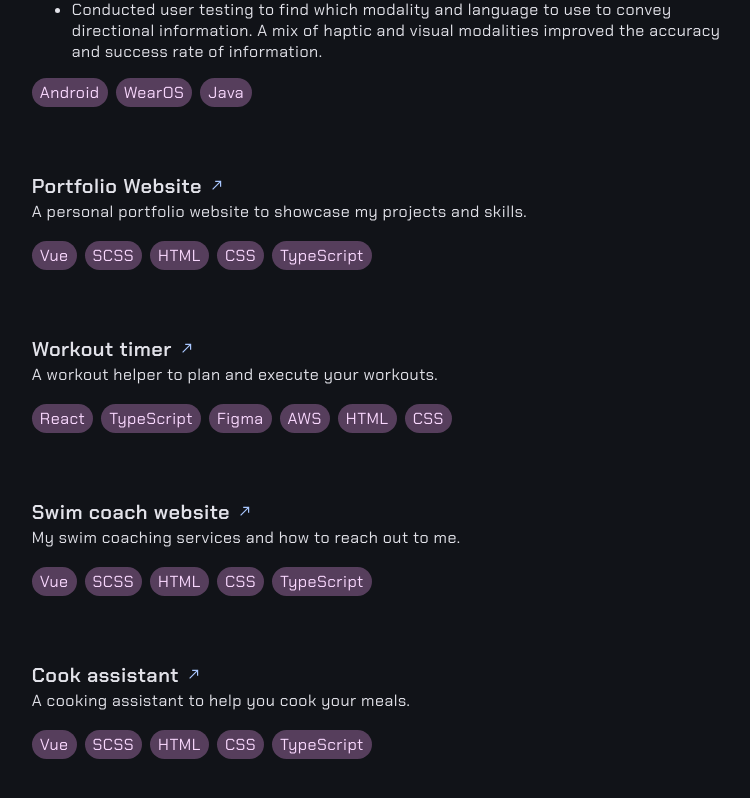
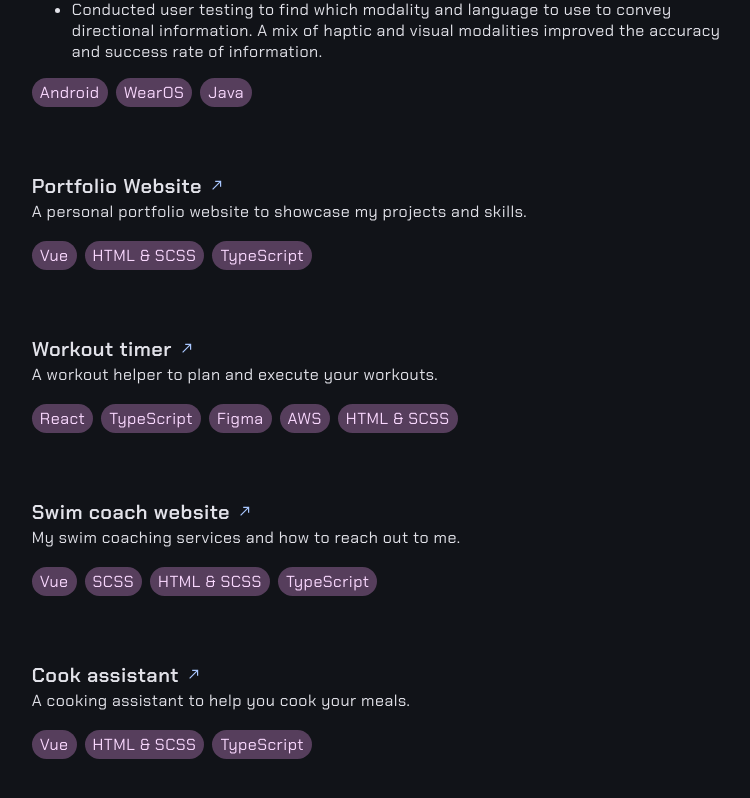
Before and after one commit to AlexGreau/Portfolio, a Vue app: page / in a window 1280 px wide. Shown: the part 1970-2768 px from the top of the page, without its empty margins (517-1267 px from the left). Built offline with nearby package versions, Linux system fonts and the light colour scheme.

Commit message:
fix: HTML CSS tech

```diff
--- a/src/model/Tech.ts
+++ b/src/model/Tech.ts
@@ -1,33 +1,34 @@
 export interface Tech {
-    name: TechName;
-    icon: string;
-    alt: string;
-    isChecked?: boolean;
-    value?: string;
+  name: TechName
+  icon: string
+  alt: string
+  isChecked?: boolean
+  value?: string
 }
 
 export enum TechName {
-    HTML = "HTML",
-    CSS = "CSS",
-    SCSS = "SCSS",
-    JS = "JavaScript",
-    JEST = "Jest",
-    TS = "TypeScript",
-    REACT = "React",
-    VUE = "Vue",
-    ANGULAR = "Angular",
-    LARAVEL = "PHP(Laravel)",
-    SVELTE = "Svelte",
-    NODE = "Node.js",
-    EXPRESS = "Express.js",
-    FIGMA = "Figma",
-    AWS = "AWS",
-    ANDROID = "Android",
-    WEAROS = "WearOS",
-    JAVA = "Java",
-    GA = "Google Analytics",
-    GTM = "Google Tag Manager",
-    ADOBE = "Adobe Analytics",
-    CLARITY = "Clarity",
-    DOCKER = "Docker",
+  HTML = 'HTML',
+  CSS = 'CSS',
+  SCSS = 'SCSS',
+  HTML_SCSS = 'HTML & SCSS',
+  JS = 'JavaScript',
+  JEST = 'Jest',
+  TS = 'TypeScript',
+  REACT = 'React',
+  VUE = 'Vue',
+  ANGULAR = 'Angular',
+  LARAVEL = 'PHP(Laravel)',
+  SVELTE = 'Svelte',
+  NODE = 'Node.js',
+  EXPRESS = 'Express.js',
+  FIGMA = 'Figma',
+  AWS = 'AWS',
+  ANDROID = 'Android',
+  WEAROS = 'WearOS',
+  JAVA = 'Java',
+  GA = 'Google Analytics',
+  GTM = 'Google Tag Manager',
+  ADOBE = 'Adobe Analytics',
+  CLARITY = 'Clarity',
+  DOCKER = 'Docker',
 }
--- a/src/views/HomeView.vue
+++ b/src/views/HomeView.vue
@@ -122,7 +122,7 @@ const projects = ref<Array<Project>>([
   {
     id: 1,
     name: 'Portfolio Website',
-    techStack: [TechName.VUE, TechName.SCSS, TechName.HTML, TechName.CSS, TechName.TS],
+    techStack: [TechName.VUE, TechName.HTML_SCSS, TechName.TS],
     status: 'Completed',
     description: 'A personal portfolio website to showcase my projects and skills.',
     image: '../assets/img/portfolio.png',
@@ -131,14 +131,7 @@ const projects = ref<Array<Project>>([
   {
     id: 2,
     name: 'Workout timer',
-    techStack: [
-      TechName.REACT,
-      TechName.TS,
-      TechName.FIGMA,
-      TechName.AWS,
-      TechName.HTML,
-      TechName.CSS,
-    ],
+    techStack: [TechName.REACT, TechName.TS, TechName.FIGMA, TechName.AWS, TechName.HTML_SCSS],
     status: 'In Progress',
     description: 'A workout helper to plan and execute your workouts.',
     image: '../assets/img/task-manager.png',
@@ -147,7 +140,7 @@ const projects = ref<Array<Project>>([
   {
     id: 3,
     name: 'Swim coach website',
-    techStack: [TechName.VUE, TechName.SCSS, TechName.HTML, TechName.CSS, TechName.TS],
+    techStack: [TechName.VUE, TechName.SCSS, TechName.HTML_SCSS, TechName.TS],
     status: 'To do',
     description: 'My swim coaching services and how to reach out to me.',
     image: '../assets/img/task-manager.png',
@@ -156,7 +149,7 @@ const projects = ref<Array<Project>>([
   {
     id: 4,
     name: 'Cook assistant',
-    techStack: [TechName.VUE, TechName.SCSS, TechName.HTML, TechName.CSS, TechName.TS],
+    techStack: [TechName.VUE, TechName.HTML_SCSS, TechName.TS],
     status: 'To do',
     description: 'A cooking assistant to help you cook your meals.',
     image: '../assets/img/task-manager.png',
@@ -180,7 +173,7 @@ const WorkExperiences = ref<Array<WorkExp>>([
       'Driving innovation through A/B testing and user experiments, fostering data-driven decision-making.',
       'Optimized legacy code readability and performance by refactoring the code base. Followed Atomic design, semantic web and lean CSS principles.',
     ],
-    techs: [TechName.VUE, TechName.TS, TechName.HTML, TechName.CSS, TechName.SCSS],
+    techs: [TechName.VUE, TechName.TS, TechName.HTML_SCSS],
     id: 1,
   },
   {
@@ -221,7 +214,7 @@ const WorkExperiences = ref<Array<WorkExp>>([
       'Bridged the design and development team, enabling mutual understanding and ensuring the match between the product and user requirements.',
       'Post-delivery support (rework & fixes) for the development and design teams.',
     ],
-    techs: [TechName.HTML, TechName.CSS, TechName.VUE],
+    techs: [TechName.HTML_SCSS, TechName.VUE],
     id: 3,
   },
   {
```
